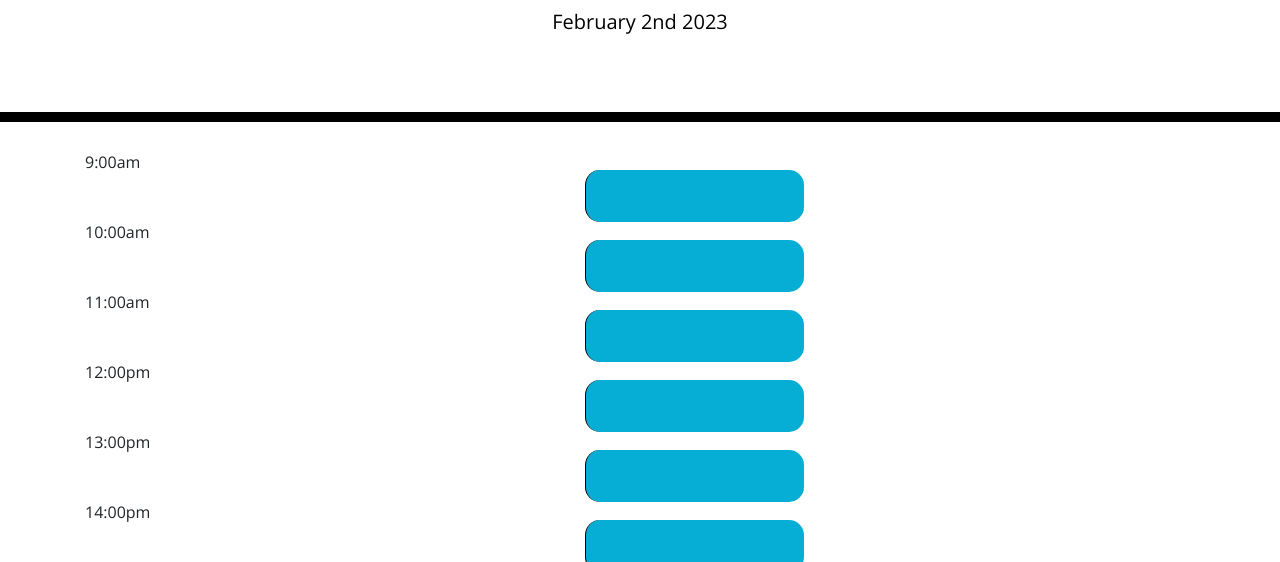
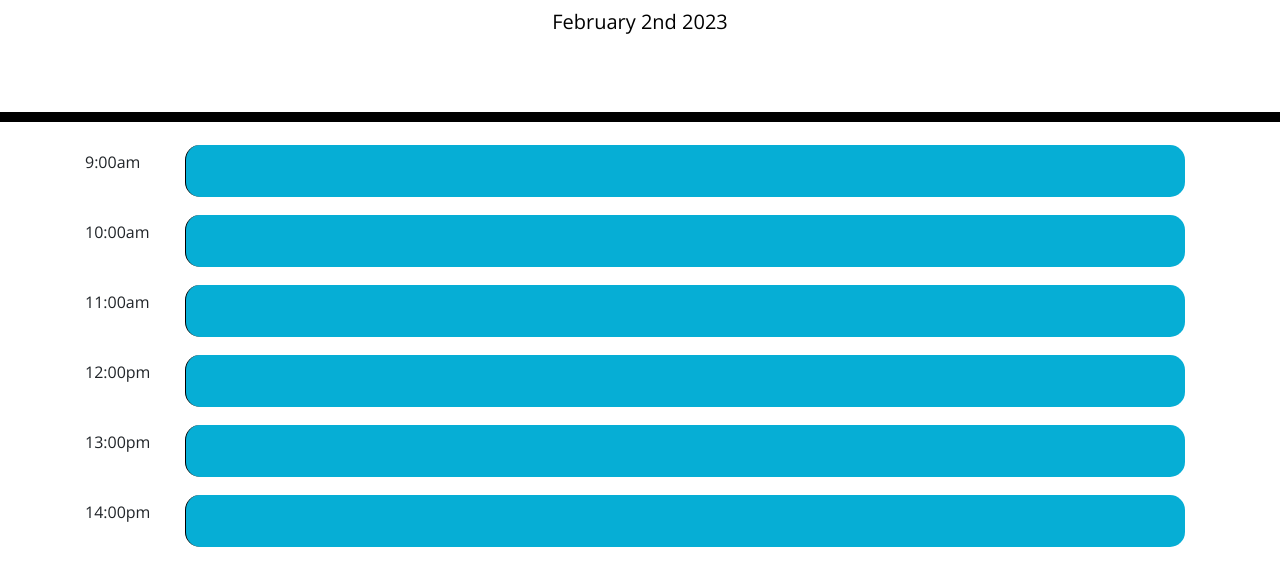
Before and after one commit to ExxtremeBattler/planner-app, a plain HTML site: page index.html in a window 1280 px wide. Shown: the part 182-744 px from the top of the page. Drawn offline with nearby package versions, Linux system fonts and the light colour scheme.

Commit message:
textarea positioning

```diff
--- a/style.css
+++ b/style.css
@@ -11,6 +11,9 @@ textarea {
   color: #000000;
   border-left: 1px solid black;
   padding: 10px;
+  width: 1000px;
+  position: relative;
+  bottom: 25px;
 }
 
 .jumbotron {
@@ -29,7 +32,7 @@ textarea {
   text-align: center;
   border-radius: 15px;
   position: relative;
-  left: 500px;
+  left: 100px;
   background-color: #06aed5;
 }
 
```
